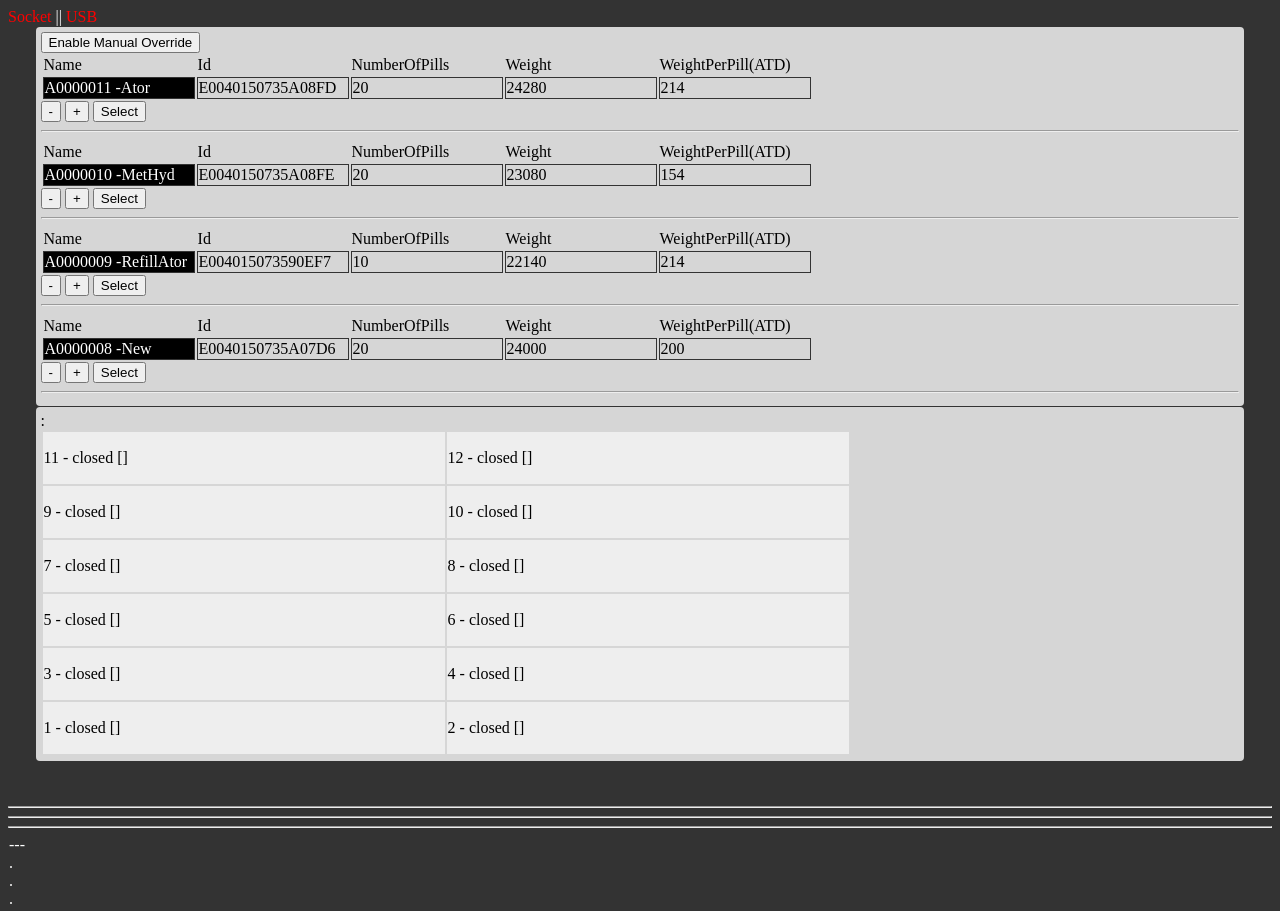
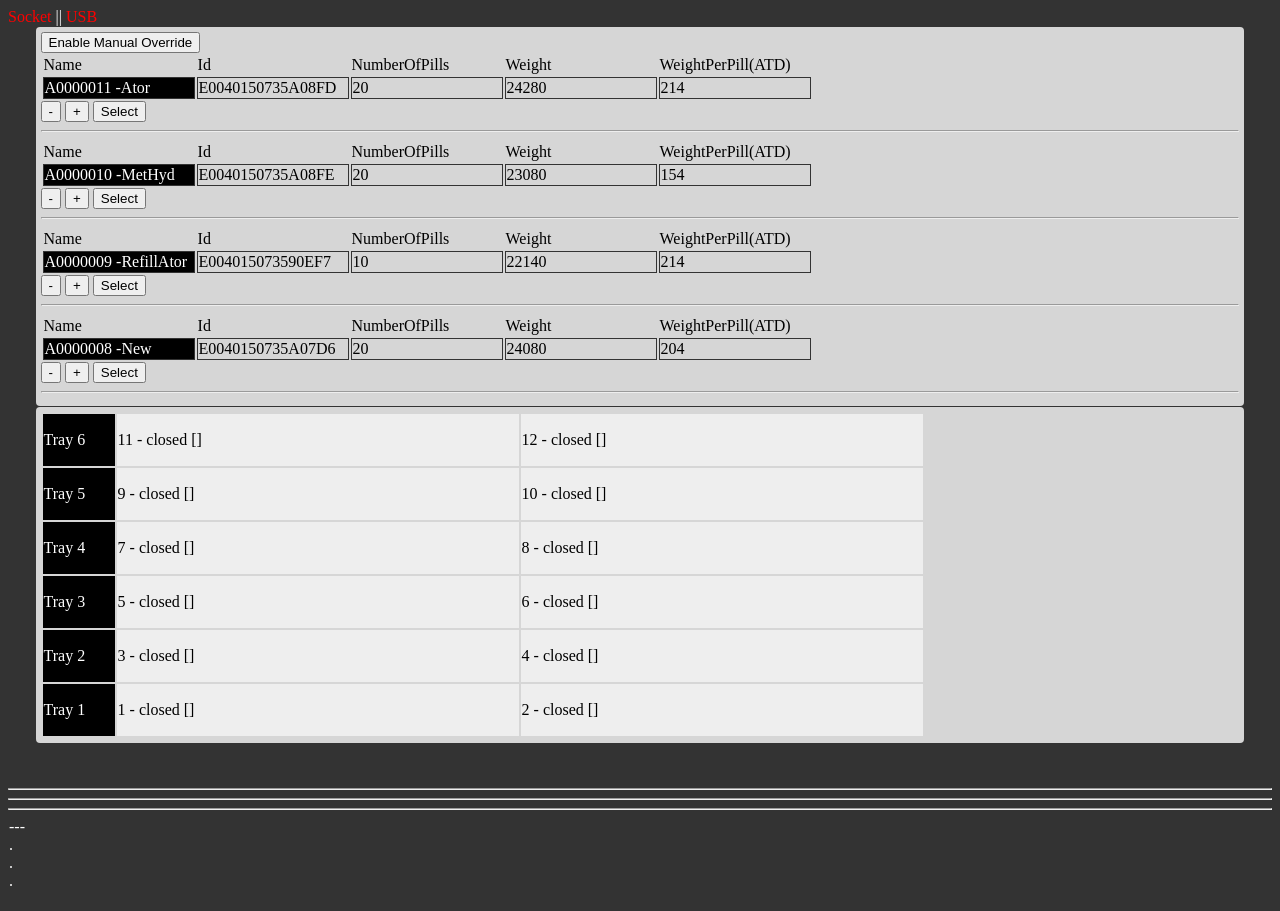
Before and after one commit to cah-grantjames/alfbot, a website: page public/index.html in a window 1280 px wide. Drawn offline with nearby package versions, Linux system fonts and the light colour scheme; some packages are replaced by stand-ins of ours; no server answers.

Commit message:
tray number

```diff
--- a/public/index.html
+++ b/public/index.html
@@ -55,7 +55,7 @@
     <div ng-controller="bot" class="swimlane">
         <table>
             <tr ng-repeat="T in commonData.trays track by $index">
-                {{T.number}}:
+                <td style="width: 70px; height: 50px; background-color:#000; color:#fff">Tray {{T.number}}</td>
                 <td ng-repeat="S in T.slots track by $index"
                     style="width: 400px; height: 50px; background-color:{{S.getColor()}}">
                     {{S.number}}&nbsp;-&nbsp;{{S.isOpen ? "open" : "closed"}} {{S.pod ? [S.pod.id] : []}}
--- a/public/js/main.js
+++ b/public/js/main.js
@@ -99,7 +99,7 @@ app.factory('commonData', function(){
                 new Pod("E0040150735A08FD", "A0000011 -Ator", 20, 214),
                 new Pod("E0040150735A08FE", "A0000010 -MetHyd", 20, 154),
                 new Pod("E004015073590EF7", "A0000009 -RefillAtor", 10, 214),
-                new Pod("E0040150735A07D6", "A0000008 -New", 20, 200)];
+                new Pod("E0040150735A07D6", "A0000008 -New", 20, 204)];
 
     data.slotIsOpen = function(podId) {
         for(var i=0; i<data.trays.length; i++) {
```
